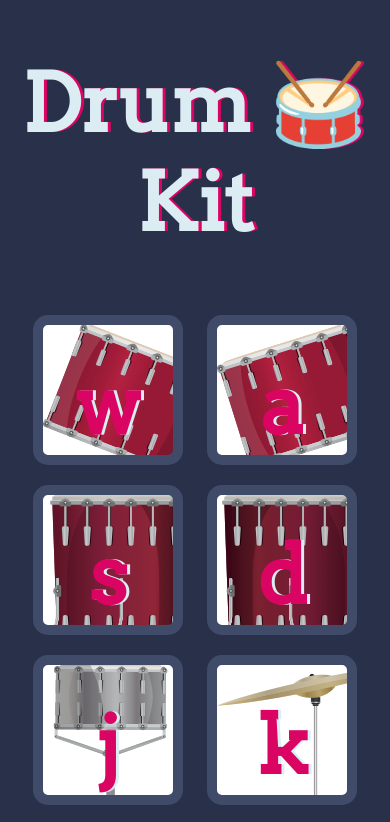
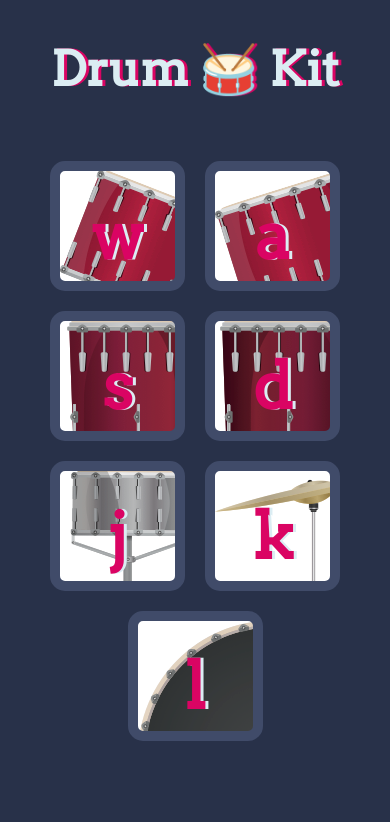
Before and after one commit to mohanlallothiya/drum_kit, a plain HTML site: page index.html in a window 390 px wide. Shown: the top 822 px of the page. Drawn offline with Linux system fonts and the light colour scheme.

Commit message:
Update styles.css

```diff
--- a/styles.css
+++ b/styles.css
@@ -1,9 +1,12 @@
 body {
-  text-align: center;
+  display: flex;
+  flex-direction: column;
+  justify-content: center;
+  align-items: center;
   background-color: #283149;
 }
 
-h1 {
+.title {
   font-size: 5rem;
   color: #DBEDF3;
   font-family: "Arvo", cursive;
@@ -46,21 +49,16 @@ h1 {
 }
 
 .set {
-  margin: 10% auto;
-}
-
-.game-over {
-  background-color: red;
-  opacity: 0.8;
+  display: flex;
+  flex-direction: row;
+  margin: 20px;
+  justify-content: center;
+  align-items: center;
 }
 
 .pressed {
   box-shadow: 0 3px 4px 0 #DBEDF3;
   opacity: 0.5;
-}
-
-.red {
-  color: red;
 }
 
 .drum {
@@ -80,3 +78,19 @@ h1 {
   margin: 10px;
   background-color: white;
 }
+
+@media(max-width:576px){
+  .title{
+  font-size: 3rem;
+  }
+  .set{
+    width:400px;
+    flex-wrap: wrap;
+
+  }
+  .drum{
+    font-size: 4rem;
+    width:135px;
+    height:130px;
+  }
+}
```
